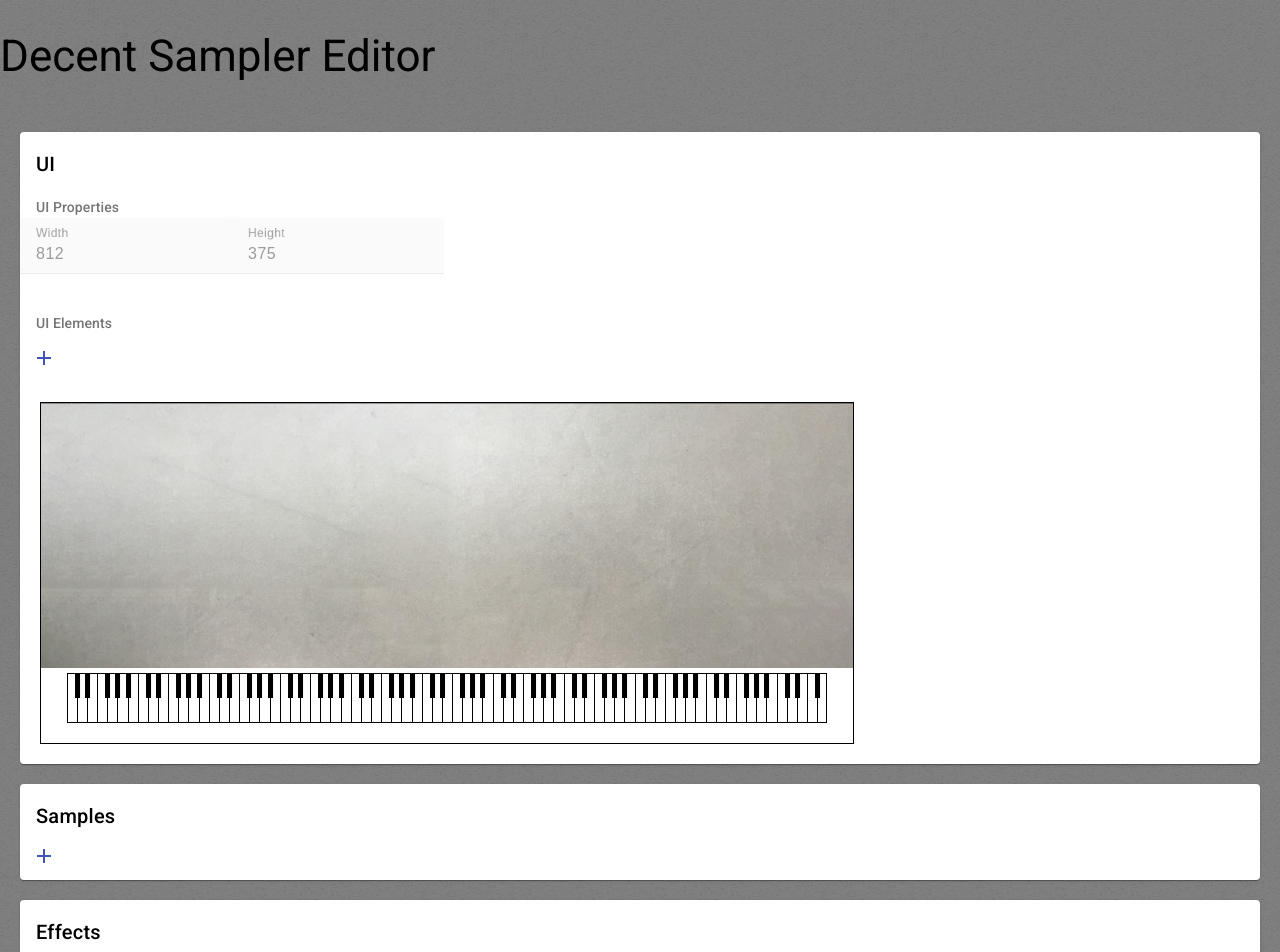
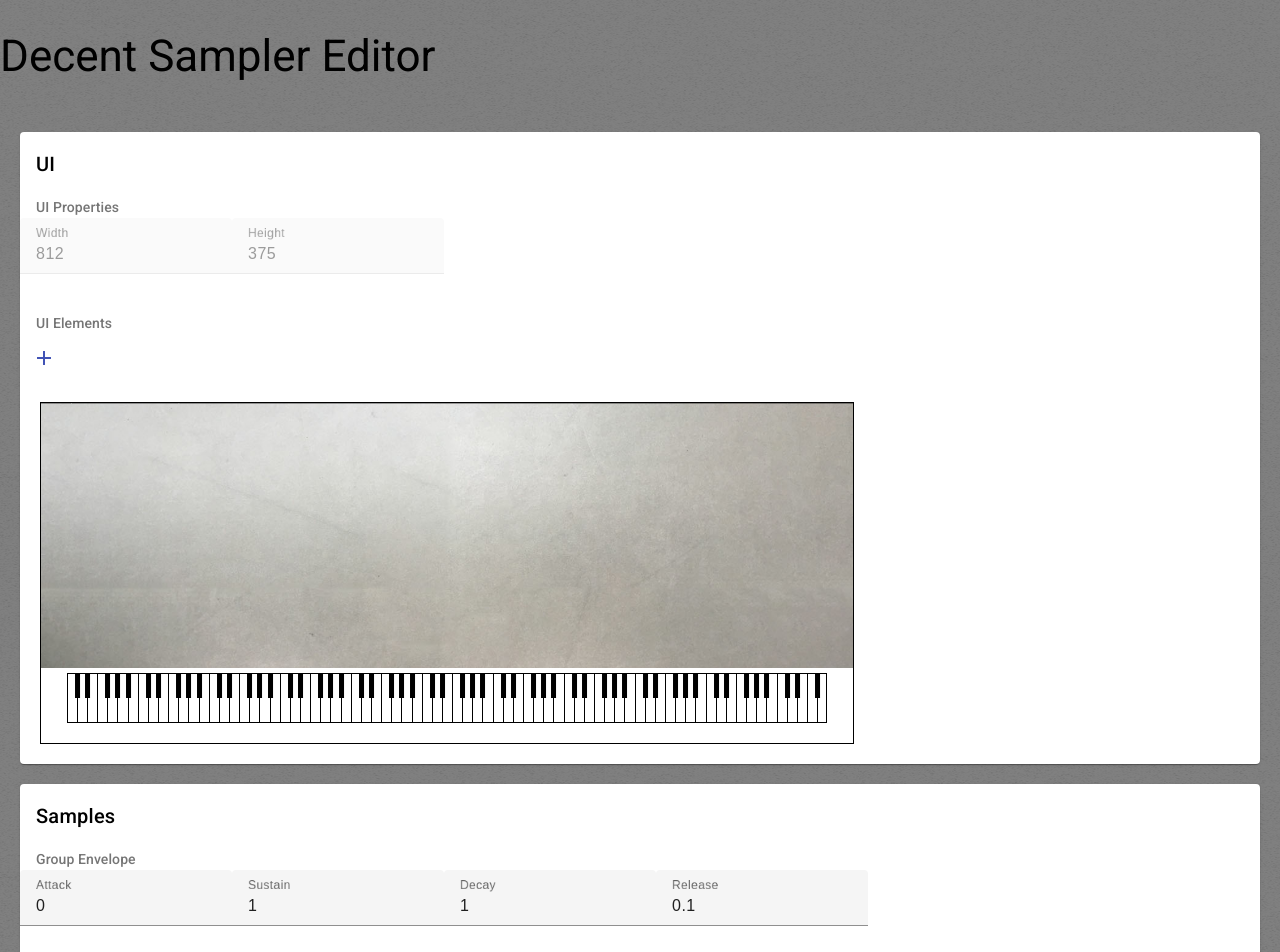
Before and after one commit to nocturnouy/Decent-Sampler-Editor, an Angular app: page / in a window 1280 px wide. Shown: the top 952 px of the page. Built offline with nearby package versions, Linux system fonts and the light colour scheme; what ngx-highlightjs would draw is missing.

Commit message:
added full effect list // restructure of tooltip function // restructure of code exporter

```diff
--- a/src/app/modules/editor-form/editor-form.component.html
+++ b/src/app/modules/editor-form/editor-form.component.html
@@ -10,13 +10,13 @@
                     <mat-card-subtitle>UI Properties</mat-card-subtitle>
                 </mat-card-header>
 
-                <mat-form-field matTooltip="{{getTooltip('uiWidth')}}"  matTooltipPosition="above">
+                <mat-form-field matTooltip="{{getInfo('uiWidth')}}"  matTooltipPosition="above">
                     <mat-label>Width</mat-label>
                     <!-- <input matInput formControlName="width"  type="number" placeholder="default: 812" value="812"> -->
                     <input matInput type="number" placeholder="default: 812" formControlName="width">
                 </mat-form-field>
 
-                <mat-form-field matTooltip="{{getTooltip('uiHeight')}}"   matTooltipPosition="above">
+                <mat-form-field matTooltip="{{getInfo('uiHeight')}}"   matTooltipPosition="above">
                     <mat-label>Height</mat-label>
                     <!-- <input matInput formControlName="height"  type="number" placeholder="default: 375" value="375"> -->
                     <input matInput type="number" placeholder="default: 375" formControlName="height">
@@ -60,12 +60,12 @@
                                                     <mat-form-field *ngSwitchCase="'number'">
                                                         <mat-label>{{item.key}}</mat-label>
                                                         <input matInput id="i" type="number" step=".1" formControlName="{{item.key}}"
-                                                            matTooltip="{{getTooltip(item.key)}}">
+                                                            matTooltip="{{getInfo(item.key)}}">
                                                     </mat-form-field>
 
                                                     <mat-form-field *ngSwitchDefault>
                                                         <mat-label>{{item.key}}</mat-label>
-                                                        <input matInput id="i" type="text" formControlName="{{item.key}}" matTooltip="{{getTooltip(item.key)}}">
+                                                        <input matInput id="i" type="text" formControlName="{{item.key}}" matTooltip="{{getInfo(item.key)}}">
                                                     </mat-form-field>
                                                 </div>
 
@@ -74,7 +74,7 @@
 
                                             <mat-form-field *ngSwitchCase="'color'">
                                                 <mat-label>{{item.key}}</mat-label>
-                                                <input matInput id="i" type="text" matTooltip="{{getTooltip(item.key)}}" formControlName="{{item.key}}"
+                                                <input matInput id="i" type="text" matTooltip="{{getInfo(item.key)}}" formControlName="{{item.key}}"
                                                     data-jscolor="{preset: 'dark', hash: false}">
                                             </mat-form-field>
 
@@ -196,22 +196,46 @@
 
 
     </mat-card>
-    <!-- Samples Section  -->
+    <!-- Groups Section  -->
     <mat-card class="section">
         <mat-card-header>
             <mat-card-title>Samples</mat-card-title>
         </mat-card-header>
 
-        <button mat-icon-button color="primary" [matMenuTriggerFor]="addSample" aria-label="add sample to group">
-            <mat-icon>add</mat-icon>
-        </button>
-        <mat-menu #addSample="matMenu">
-            <button mat-menu-item (click)="addElement('sample', 'groups')">Sample</button>
-        </mat-menu>
+        <div formGroupName="groupEnvelope">
+            <mat-card-header>
+                <mat-card-subtitle>Group Envelope</mat-card-subtitle>
+            </mat-card-header>
+
+            <mat-form-field matTooltip="{{getInfo('attack')}}" matTooltipPosition="above">
+                <mat-label>Attack</mat-label>
+                <input matInput type="number" formControlName="attack">
+            </mat-form-field>
+            <mat-form-field matTooltip="{{getInfo('sustain')}}" matTooltipPosition="above">
+                <mat-label>Sustain</mat-label>
+                <input matInput type="number" formControlName="sustain">
+            </mat-form-field>
+            <mat-form-field matTooltip="{{getInfo('decay')}}" matTooltipPosition="above">
+                <mat-label>Decay</mat-label>
+                <input matInput type="number" formControlName="decay">
+            </mat-form-field>
+            <mat-form-field matTooltip="{{getInfo('release')}}" matTooltipPosition="above">
+                <mat-label>Release</mat-label>
+                <input matInput type="number" formControlName="release">
+            </mat-form-field>
+
+
+        </div>
 
         <br>
 
         <section formArrayName="groups" class="group-elements">
+            <button mat-icon-button color="primary" [matMenuTriggerFor]="addSample" aria-label="add sample to group">
+                <mat-icon>add</mat-icon>
+            </button>
+            <mat-menu #addSample="matMenu">
+                <button mat-menu-item (click)="addElement('sample', 'groups')">Sample</button>
+            </mat-menu>
             <mat-accordion class="example-headers-align">
                 <ng-container *ngFor="let element of  editorForm.get('groups')['controls']; let i = index">
                     <mat-expansion-panel [formGroupName]="i" (closed)="submitForm(editorForm.value)" hideToggle>
@@ -231,12 +255,12 @@
 
                                         <mat-form-field *ngSwitchCase="'number'">
                                             <mat-label>{{item.key}}</mat-label>
-                                            <input matInput id="i" type="number" step="1" min="0" formControlName="{{item.key}}"  matTooltip="{{getTooltip(item.key)}}">
+                                            <input matInput id="i" type="number" step="1" min="0" formControlName="{{item.key}}"  matTooltip="{{getInfo(item.key, 'groups')}}">
                                         </mat-form-field>
 
                                         <mat-form-field *ngSwitchDefault>
                                             <mat-label>{{item.key}}</mat-label>
-                                            <input matInput id="i" type="text" formControlName="{{item.key}}"  matTooltip="{{getTooltip(item.key)}}">
+                                            <input matInput id="i" type="text" formControlName="{{item.key}}"  matTooltip="{{getInfo(item.key, 'groups')}}">
                                         </mat-form-field>
 
 
@@ -261,12 +285,15 @@
         <mat-card-header>
             <mat-card-title>Effects</mat-card-title>
         </mat-card-header>
-
         <button mat-icon-button color="primary" [matMenuTriggerFor]="addEffect" aria-label="add effect to effect chain">
             <mat-icon>add</mat-icon>
         </button>
         <mat-menu #addEffect="matMenu">
-            <button mat-menu-item (click)="addElement('reverb', 'effects')">Reverb</button>
+            <ng-container *ngFor="let effect of effectsMenu; let i=index">
+                <button mat-menu-item (click)="addElement(effect.name, 'effects')">
+                    {{effect.label}}
+                </button>
+            </ng-container>
         </mat-menu>
 
         <br>
@@ -278,7 +305,7 @@
                         <mat-expansion-panel-header class="align-icons">
                             <mat-panel-title><b>{{i}} </b>- {{editorForm.value.effects[i].type}}</mat-panel-title>
                             <mat-panel-description>
-
+                                {{getInfo(editorForm.value.effects[i].type, 'effects')}}
                                 <button mat-icon-button (click)="accordion.closeAll()"><mat-icon>save</mat-icon></button>
 
                                 <button mat-icon-button
@@ -292,12 +319,12 @@
 
                                     <mat-form-field *ngSwitchCase="'number'">
                                         <mat-label>{{item.key}}</mat-label>
-                                        <input matInput id="i" type="number" step=".1" max="1" min="0" formControlName="{{item.key}}">
+                                        <input matInput id="i" type="number" formControlName="{{item.key}}" matTooltip="{{getInfo(item.key)}}">
                                     </mat-form-field>
 
                                     <mat-form-field *ngSwitchDefault>
                                         <mat-label>{{item.key}}</mat-label>
-                                        <input matInput id="i" type="text" formControlName="{{item.key}}">
+                                        <input matInput id="i" type="text" formControlName="{{item.key}}" matTooltip="{{getInfo(item.key)}}">
                                     </mat-form-field>
 
 
--- a/src/app/modules/editor-form/editor-form.component.scss
+++ b/src/app/modules/editor-form/editor-form.component.scss
@@ -62,7 +62,7 @@
 .align-icons .mat-expansion-panel-header-description {
     justify-content: flex-end;
     margin-right: 0;
-    flex-grow: 0;
+    //flex-grow: 0;
 }
 
 .group-elements {
--- a/src/app/modules/editor-form/editor-form.component.ts
+++ b/src/app/modules/editor-form/editor-form.component.ts
@@ -4,6 +4,7 @@
 import { DomSanitizer, SafeResourceUrl } from '@angular/platform-browser';
 
 import bindingJson from '../../../assets/binding.json';
+import effectsJson from '../../../assets/effects.json';
 import {MatAccordion} from '@angular/material/expansion';
 
 
@@ -38,6 +39,7 @@
 
 //put this into a separate json and import it
   bindingMenu: any = bindingJson
+  effectsMenu: any = effectsJson
 
 
 setParams(name:string, value:string, uiIndex:number, max:number, min:number,type?:string){
@@ -63,7 +65,13 @@
         height: [{ value: 375, disabled: true}]
       }, { updateOn: 'blur' }),
       ui: this.fb.array([],{ updateOn: 'submit' }),
-      groups: this.fb.array([],{ updateOn: 'submit' }),
+      groupEnvelope: this.fb.group({
+        attack: [{ value: 0, disabled: false }],
+        sustain: [{ value: 1, disabled: false }],
+        decay: [{ value: 1, disabled: false }],
+        release: [{ value: 0.1, disabled: false }]
+      }, { updateOn: 'blur' }),
+      groups: this.fb.array([], { updateOn: 'submit' }),
       effects: this.fb.array([],{ updateOn: 'submit' }),
       modulation: this.fb.array([],{ updateOn: 'submit' })
     }
@@ -93,12 +101,9 @@
 
   addElement(key: any,parent: any) {
     let element: any
-    if(key === 'keyboard'){
-      element = this.fb.group({
-        type: key,
-        properties: this.getProperties(key)
-      })
-    } else{
+
+
+    if (key === 'knob'){
       element = this.fb.group({
         type: key,
         properties: this.getProperties(key),
@@ -110,6 +115,19 @@
           minValue:0,
           maxValue:1
         }, { updateOn: 'submit' })
+      })
+    } else if (parent === 'effects'){
+      const effectProperties = effectsJson.filter(e => e.name === key).map(e => e.properties)[0]
+      element = this.fb.group({
+        type: key,
+        properties: this.fb.group(
+          effectProperties
+        )
+      })
+    } else {
+      element = this.fb.group({
+        type: key,
+        properties: this.getProperties(key)
       })
     }
     const array = this.sectionElements(parent);
@@ -153,12 +171,6 @@
         hiNote:'C6',
         rootNote:'C3',
         path: "samples/C4.wav"
-      })
-    } else if (key === 'reverb') {
-      properties = this.fb.group({
-        roomSize:0.7,
-        damping:0.3,
-        wetLevel:1
       })
     } else if (key === 'lfo') {
       properties = this.fb.group({
@@ -210,21 +222,34 @@
   }
 
   // TODO: check why this is triggering constantly / its a known bug, could not found solution
-  getTooltip(key:any) {
-    const tooltips = {
+  getInfo(key:any, parent?:any) {
+    const info = {
+      controls: {
         uiWidth: 'This element is disabled for now',
         uiHeight: 'This element is disabled for now',
+        lowNote: 'starter note to apply color, must be a CC number (0 to 127)',
+        highNote: 'end note to apply color, must be a CC number (0 to 127)',
+        level: 'The amount of gain to be applied expressed as a linear number. In other words, gain of 0.5 reduces sound by 50% (this is equivalent to -6dB). A value of 2.0 doubles the volume of the sound (equivalent to +6dB)'
+      },
+      groups: {
         loNote: 'can be a cc number or a note name (ex: C3 or 60)',
         hiNote: 'can be a cc number or a note name (ex: C3 or 60)',
         rootNote: 'can be a cc number or a note name (ex: C3 or 60)',
-      lowNote: 'starter note to apply color, must be a CC number (0 to 127)',
-      highNote: 'end note to apply color, must be a CC number (0 to 127)'
+        path: 'the relative path to the sample',
+      },
+      effects: {
+        gain: 'value range is 0 to 8.0, where 1.0 is no change'
 
       }
 
-    return tooltips[key as keyof typeof tooltips]
+
 
     }
+
+    return info[parent || 'controls'][key as keyof typeof info]
+
+  }
+
 
 
 
@@ -281,8 +306,7 @@
                           level="${element.binding.level}"
                           position="${element.binding.position}"
                           parameter="${element.binding.parameter}"
-                          translation="table"
-                          translationTable="0,${element.binding.minValue};1,${element.binding.maxValue}"
+                          translation="linear"
                           />
                       </labeled-knob>
           `
@@ -309,10 +333,10 @@
             let el:any
             if(element.type === 'lfo'){
               el = `<lfo
-                          shape="${element.properties.shape}"
-                          frequency="${element.properties.frequency}"
-                          scope="${element.properties.scope}"
-                          modAmount="${element.properties.modAmount}">
+                          ${Object.entries(element.properties).map(([key, val]) => {
+                            return ` ${key}="${val}"`
+                          }).join('') }
+
                           <binding type="amp" level="group" position="0" parameter="AMP_VOLUME" modBehavior="add" translation="linear" translationOutputMin="0" translationOutputMax="4.0"  />
                     </lfo>
                           `
@@ -323,12 +347,10 @@
             let el:any
             if(element.type === 'envelope'){
               el = `<envelope
-                          attack="${element.properties.attack}"
-                          decay="${element.properties.decay}"
-                          sustain="${element.properties.sustain}"
-                          release="${element.properties.release}"
-                          modAmount="${element.properties.modAmount}"
-                          scope="${element.properties.scope}">
+                          ${Object.entries(element.properties).map(([key, val]) => {
+                            return ` ${key}="${val}"`
+                          }).join('') }
+                          />
                           <binding type="amp" level="group" position="0" parameter="AMP_VOLUME" modBehavior="add" translation="linear" translationOutputMin="0" translationOutputMax="4.0"  />
                     </envelope>
                     `
@@ -337,15 +359,15 @@
           } ).join('')}
       </modulators>
       <groups>
-        <group>
+        <group ${Object.entries(formValue.groupEnvelope).map(([key, val]) => { return ` ${key}="${val}"` }).join('') } >
+
           ${formValue.groups.map(element => {
             let el: any
             if (element.type === 'sample') {
               el = `<sample
-                          loNote="${element.properties.loNote}"
-                          hiNote="${element.properties.hiNote}"
-                          rootNote="${element.properties.rootNote}"
-                          path="${element.properties.path}"
+                          ${Object.entries(element.properties).map(([key, val]) => {
+                            return ` ${key}="${val}"`
+                          }).join('') }
 
                           />
                           `
@@ -357,24 +379,21 @@
       <effects>
        ${formValue.effects.map(element => {
          let el: any
-         if (element.type === 'reverb') {
-           el = `<effect type="reverb"
-                         roomSize="${element.properties.roomSize}"
-                         damping="${element.properties.damping}"
-                         wetLevel="${element.properties.wetLevel}"
-
+         el = `<effect type="${element.type}"
+          ${Object.entries(element.properties).map(([key, val]) => {
+            return ` ${key}="${val}"`
+          }).join('') }
           />
           `
-         }
          return el ? el : ''
        }).join('')}
       </effects>
       <midi>
-        <!-- This causes MIDI CC 1 to control the 4th knob (cutoff) -->
+        <!-- This causes MIDI CC 1 to control the 4th knob (cutoff)
         <cc number="1">
           <binding level="ui" type="control" parameter="VALUE" position="3"
                   translation="linear" translationOutputMin="0"
-                  translationOutputMax="1" />
+                  translationOutputMax="1" /> -->
         </cc>
       </midi>
     </DecentSampler>
--- /dev/null
+++ b/src/assets/effects.json
@@ -0,0 +1,80 @@
+[{
+	"name": "filter",
+	"label": "Filter",
+	"properties": {
+		"type":  "lowpass",
+        "resonance":  0.7,
+        "frequency":  22000
+	}
+},
+{
+	"name": "gain",
+	"label": "Gain",
+	"properties": {
+		"level": 0.5
+	}
+},
+{
+	"name": "reverb",
+	"label": "Reverb",
+	"properties": {
+		"roomSize": 0.7,
+		"damping": 0.3,
+		"wetLevel": 1
+	}
+},
+{
+	"name": "delay",
+	"label": "Delay",
+	"properties": {
+		"delayTime": 0.7,
+		"feedback": 0.2,
+		"stereoOffset": 0,
+		"wetLevel": 0.5
+	}
+},
+{
+	"name": "chorus",
+	"label": "Chorus",
+	"properties": {
+		"mix": 0.5,
+		"modDepth": 0.2,
+		"modRate": 0.2
+	}
+},
+{
+	"name": "phaser",
+	"label": "Phaser",
+	"properties": {
+		"mix": 0.5,
+		"modDepth": 0.2,
+		"modRate": 0.2,
+		"centerFrequency":400,
+		"feedback": 0.7
+	}
+},
+{
+	"name": "convolution",
+	"label": "Convolution",
+	"properties": {
+		"mix": 0.5,
+		"irFile": ""
+	}
+},
+{
+	"name": "wave_folder",
+	"label": "Wave Folder",
+	"properties": {
+		"drive": 1,
+		"threshold": 0.25
+	}
+},
+{
+	"name": "wave_shaper",
+	"label": "Wave Shaper",
+	"properties": {
+		"drive": 1,
+		"driveBoost": 1,
+		"outputLevel": 0.1
+	}
+}]
```
Lines whose indentation alone changed are shown as unchanged.
